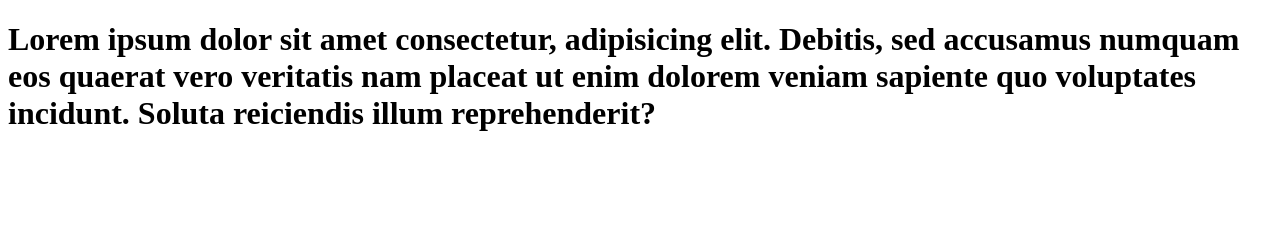
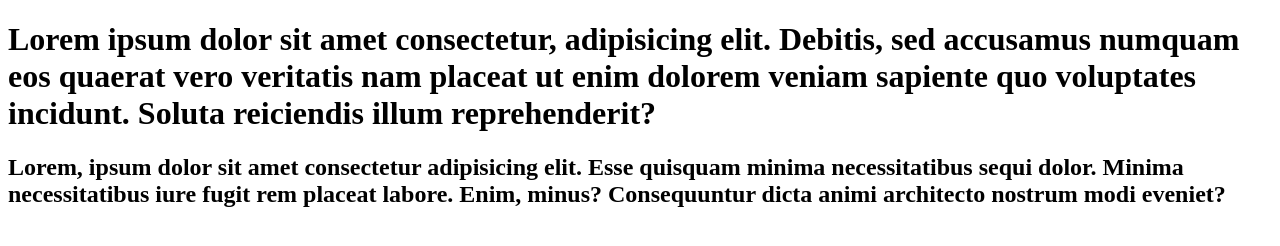
Before and after one commit to stefanosposetti/camada16750, a plain HTML site: page index.html in a window 1280 px wide. Drawn offline with Linux system fonts and the light colour scheme.

Commit message:
agrego h2

```diff
--- a/index.html
+++ b/index.html
@@ -10,5 +10,8 @@
 
     <h1> Lorem ipsum dolor sit amet consectetur, adipisicing elit. Debitis, sed accusamus numquam eos quaerat vero veritatis nam placeat ut enim dolorem veniam sapiente quo voluptates incidunt. Soluta reiciendis illum reprehenderit?</h1>
 
+
+    <h2>Lorem, ipsum dolor sit amet consectetur adipisicing elit. Esse quisquam minima necessitatibus sequi dolor. Minima necessitatibus iure fugit rem placeat labore. Enim, minus? Consequuntur dicta animi architecto nostrum modi eveniet?</h2>
+
 </body>
 </html>
```
